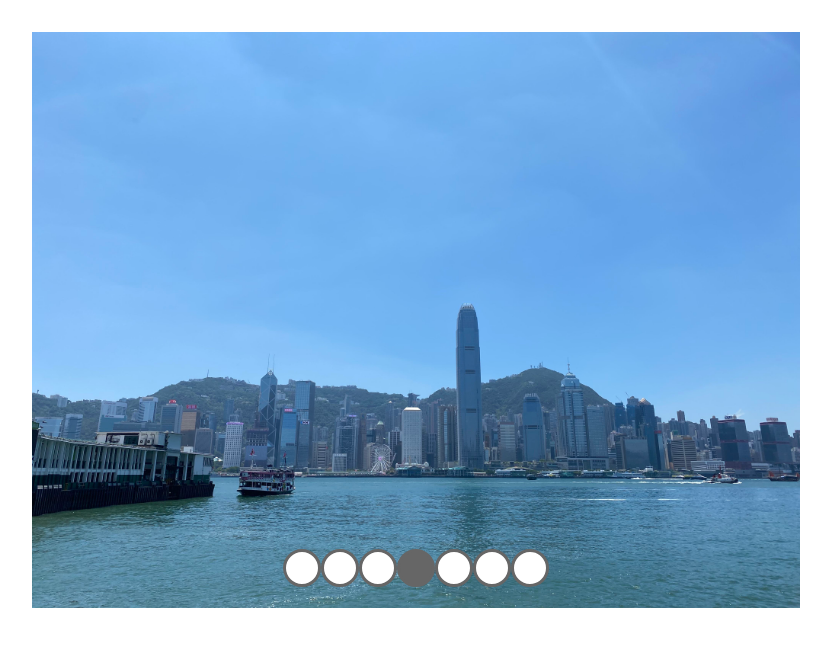
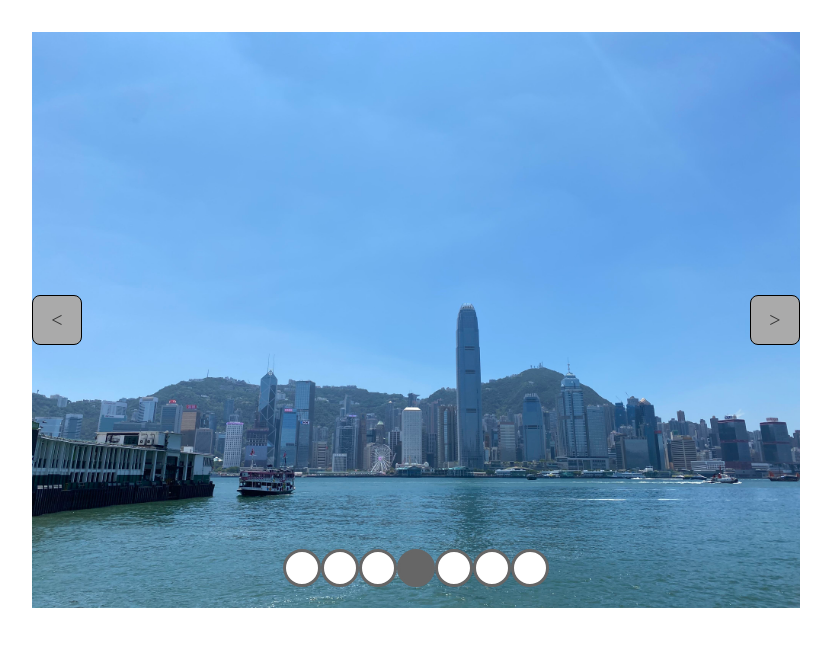
Before and after one commit to Zhouhao-Rui/Vue_common_tool, a Vue app in the folder UIComponents/: page / in a window 1280 px wide. Shown: the top 646 px of the page, without its empty margins (224-1055 px from the left). Built offline with nearby package versions, Linux system fonts and the light colour scheme.

Commit message:
Update forward-backward option

```diff
--- a/UIComponents/packages/CarouselView/Carousel.vue
+++ b/UIComponents/packages/CarouselView/Carousel.vue
@@ -3,9 +3,16 @@
     <div class="inner">
       <slot></slot>
       <Dot
+        v-show="showPointers"
         :imgNum="imgNum"
         :currentIndex="currentIndex"
         @updateCurrentIndex="handleDotCurrentIndex"
+      />
+      <Director
+        v-show="showDirectors"
+        :imgNum="imgNum"
+        :currentIndex="currentIndex"
+        @changeCurrentIndex="handleDirectorCurrentIndex"
       />
     </div>
   </div>
@@ -14,6 +21,7 @@
 <script>
 import { getCurrentScope, reactive, toRef } from "@vue/reactivity";
 import Dot from "./dot";
+import Director from "./director";
 import {
   onMounted,
   onBeforeUnmount,
@@ -76,10 +84,15 @@ export default {
     const handleDotCurrentIndex = (newIndex) => {
       currentIndex.value = newIndex;
     };
+
+    const handleDirectorCurrentIndex = (newIndex) => {
+      currentIndex.value = newIndex;
+    };
     return {
       currentIndex,
       imgNum,
       handleDotCurrentIndex,
+      handleDirectorCurrentIndex,
     };
   },
   props: {
@@ -106,8 +119,9 @@ export default {
   },
   components: {
     Dot,
+    Director,
   },
-  emits: ["updateCurrentIndex"],
+  emits: ["updateCurrentIndex", "changeCurrentIndex"],
 };
 </script>
 
--- /dev/null
+++ b/UIComponents/packages/CarouselView/director.vue
@@ -0,0 +1,67 @@
+<template>
+  <div class="btns">
+    <div class="btn" @click="handleClick('left')">&lt;</div>
+    <div class="btn" @click="handleClick('right')">&gt;</div>
+  </div>
+</template>
+
+<script setup>
+const props = defineProps({
+  currentIndex: {
+    type: Number,
+    default: 0,
+  },
+  imgNum: {
+    type: Number,
+    default: 0,
+  },
+});
+
+const emits = defineEmits(["changeCurrentIndex"]);
+
+const handleClick = (direction) => {
+  let tempIndex = props.currentIndex;
+  switch (direction) {
+    case "left":
+      if (tempIndex - 1 === -1) {
+        emits("changeCurrentIndex", props.imgNum - 1);
+      } else {
+        emits("changeCurrentIndex", tempIndex - 1);
+      }
+
+      break;
+    case "right":
+      if (tempIndex + 1 === props.imgNum) {
+        emits("changeCurrentIndex", 0);
+      } else {
+        emits("changeCurrentIndex", tempIndex + 1);
+      }
+      break;
+    default:
+      break;
+  }
+};
+</script>
+
+<style>
+.btns {
+  width: 100%;
+  display: flex;
+  justify-content: space-between;
+  position: absolute;
+  top: 50%;
+  transform: translateY(-50%);
+}
+.btn {
+  background-color: #aaa;
+  width: 3rem;
+  height: 3rem;
+  border: 1px solid black;
+  border-radius: 0.5rem;
+  color: #333;
+  text-align: center;
+  line-height: 3rem;
+  font-size: 1.25rem;
+  cursor: pointer;
+}
+</style>
```
